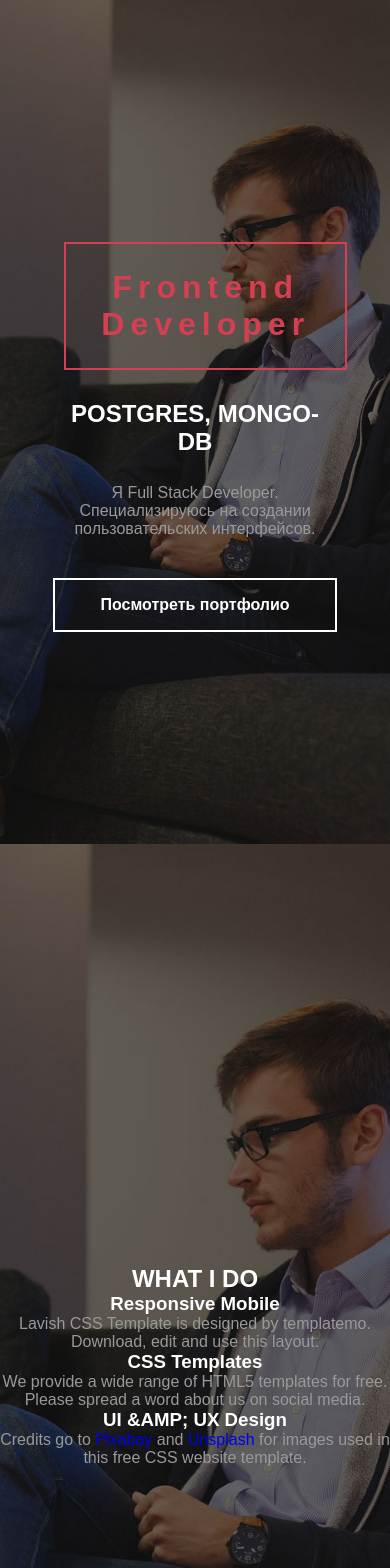
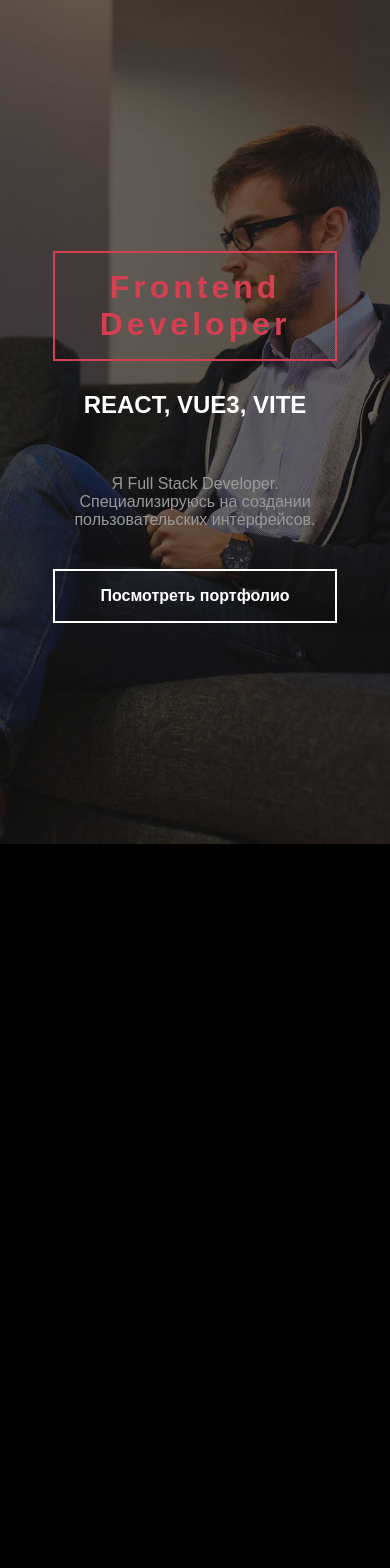
Before and after one commit to bumerboy86/portfolio, a React (Vite) app: page / in a window 390 px wide. Shown: the top 1568 px of the page. After the commit the page ends 844 px from the top, so only its background shows below. Built offline with nearby package versions, Linux system fonts and the light colour scheme.

Commit message:
реализована адаптация компонента home

```diff
--- a/src/App.tsx
+++ b/src/App.tsx
@@ -6,7 +6,7 @@ function App() {
   return (
     <>
         <Home />
-        <Work />
+        {/*<Work />*/}
     </>
   )
 }
--- a/src/containers/Home/Home.module.css
+++ b/src/containers/Home/Home.module.css
@@ -37,3 +37,13 @@
     padding: 16px 45px;
     transition: all 0.4s ease-in-out;
 }
+
+@media screen and (max-width: 430px){
+    .container {
+        width: 73%;
+    }
+    .home__title {
+        letter-spacing: 4px;
+        padding: 16px 17px;
+    }
+}
--- a/src/index.css
+++ b/src/index.css
@@ -6,7 +6,6 @@
 
 body
 {
-  max-width: 1280px;
   background: #000000;
   color: #999;
   font-family: 'Raleway', sans-serif;
@@ -14,21 +13,8 @@ body
   font-weight: 400;
 }
 
-footer,
-footer .fp-slide,
-footer .fp-tableCell
-{
-  height: auto !important;
-}
-
 h1,h2,h3,h4,h5
 {
   color: #ffffff;
   font-weight: bold;
 }
-
-#work, #about, #portfolio, #contact
-{
-  padding-top: 100px;
-  padding-bottom: 120px;
-}
```
